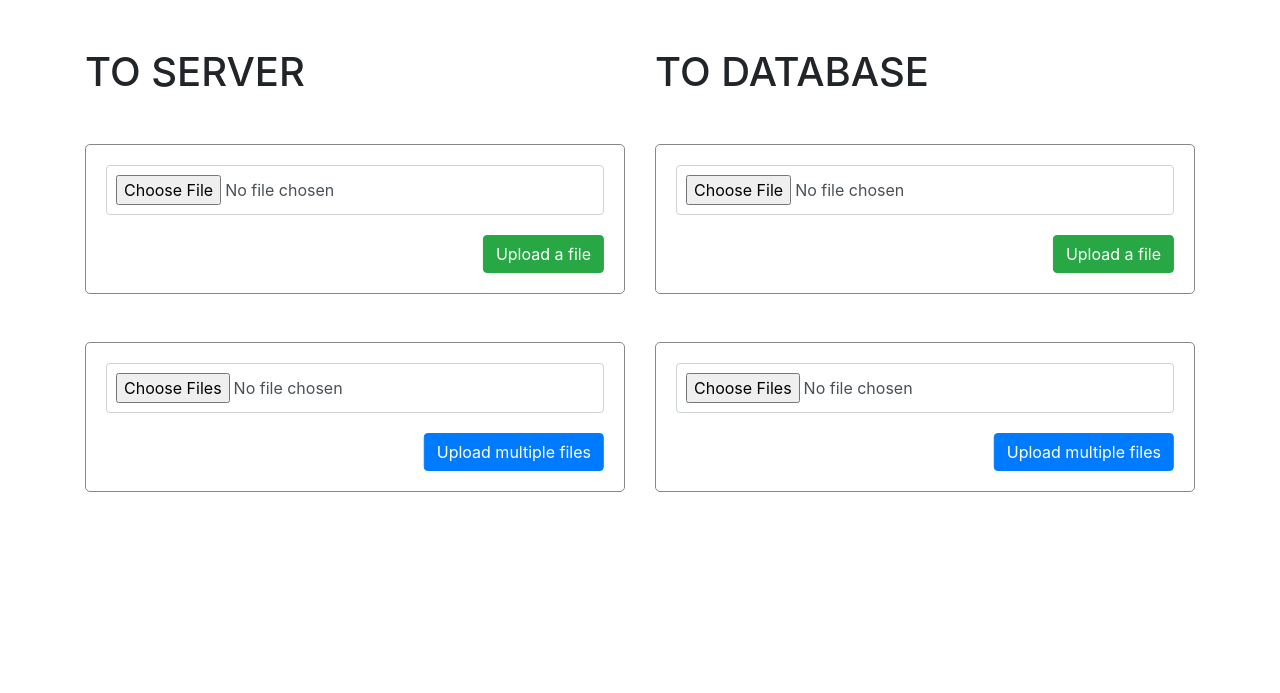
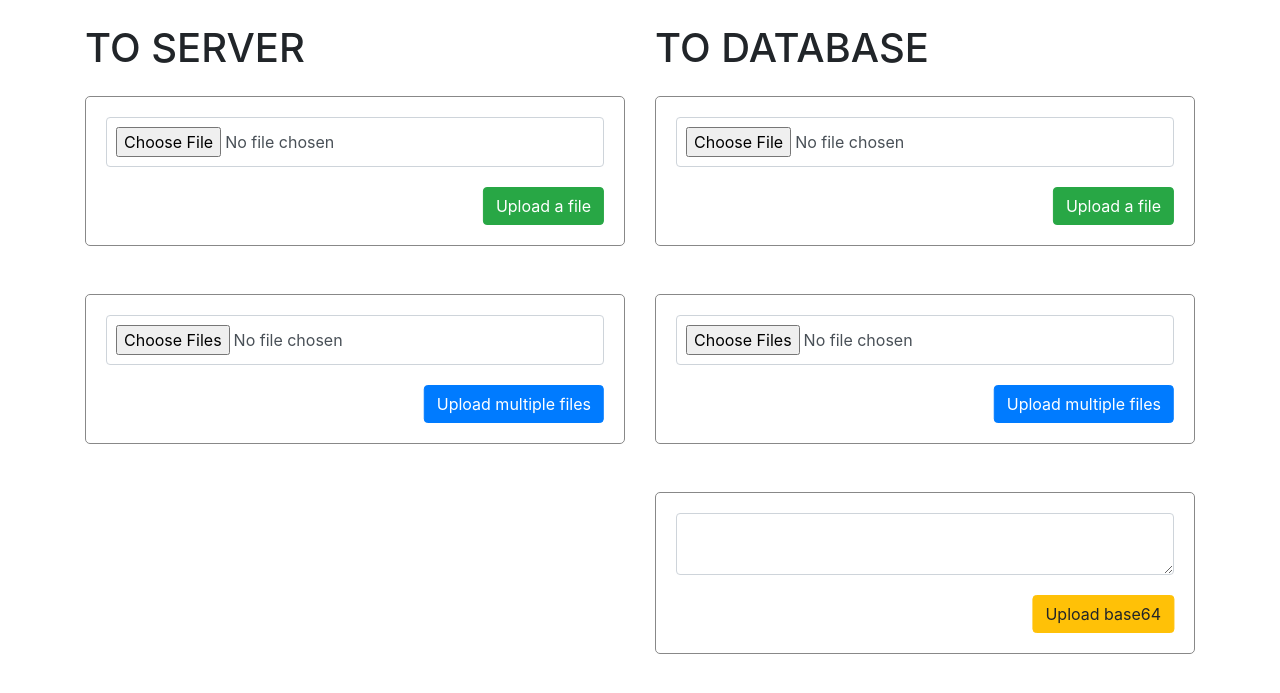
Before and after one commit to Long-Pro/FileStore, a Node server app: page / in a window 1280 px wide. Shown: the top 693 px of the page. Run offline with Node 20, Linux system fonts and the light colour scheme; some libraries are stand-ins or nearby versions.

```diff
--- a/views/html/index.html
+++ b/views/html/index.html
@@ -14,7 +14,7 @@
   <div class="container">
     <div class="row">
       <div class="col-6">
-        <h1 class='my-5'>TO SERVER</h1>
+        <h1 class='my-4'>TO SERVER</h1>
         <div class="wrap">
           <form action="/fileServer/upload" enctype="multipart/form-data" method="POST">
             <input type="file" name="myFile" class="form-control"/>
@@ -34,7 +34,7 @@
 
       </div>
       <div class="col-6">
-        <h1 class='my-5'>TO DATABASE</h1>
+        <h1 class='my-4'>TO DATABASE</h1>
         <div class="wrap">
           <form action="/fileDB/upload" enctype="multipart/form-data" method="POST">
             <input type="file" name="myFile" class="form-control"  />
@@ -49,6 +49,16 @@
           <form action="/fileDB/uploadmultiple"  enctype="multipart/form-data" method="POST">
             <input type="file"  class="form-control" name="myFiles" multiple>
             <button class='btn btn-primary btn-right '>Upload multiple files</button>
+          </form>
+        </div>
+
+        <!-- BASE64  -->
+        <div class="wrap mt-5">
+          <form action="/fileDB/uploadBase64"  method="POST">
+            <textarea name="data" class="form-control"   >
+
+            </textarea>
+            <button class='btn btn btn-warning btn-right '>Upload base64</button>
           </form>
         </div>
 
```
Also changed, not shown: routes/fileDB.js (+18 -2 lines), routes/fileServer.js (+15 -1 lines), 2 other files.
